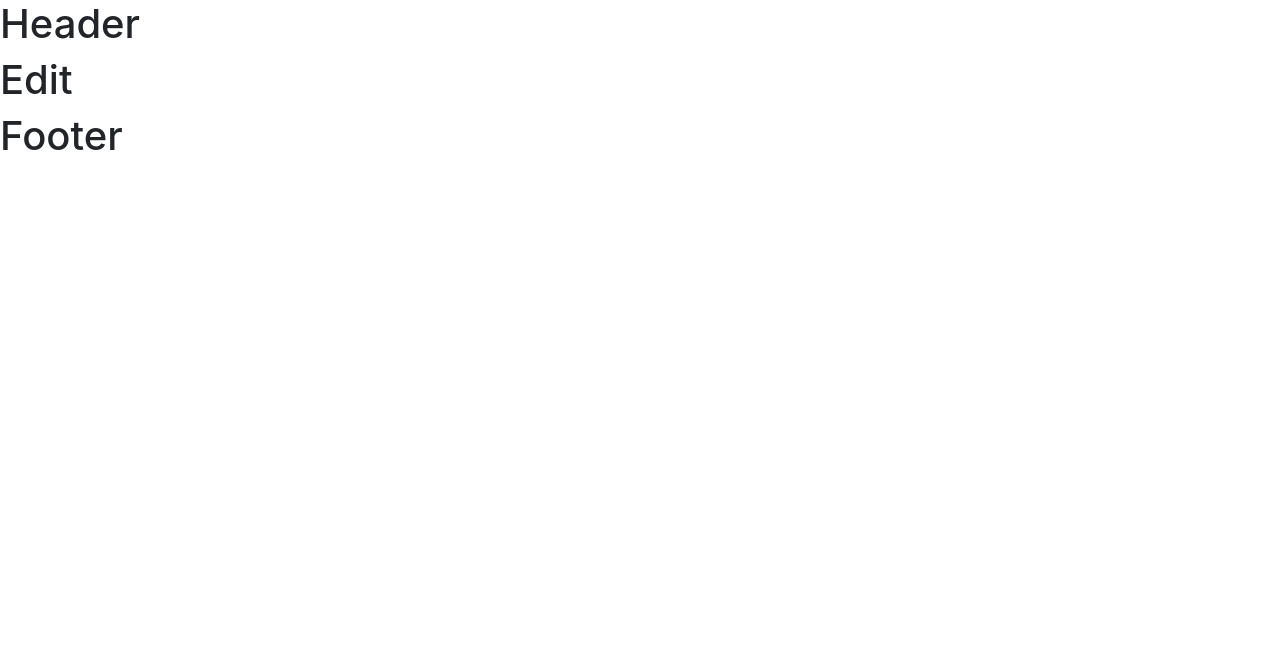
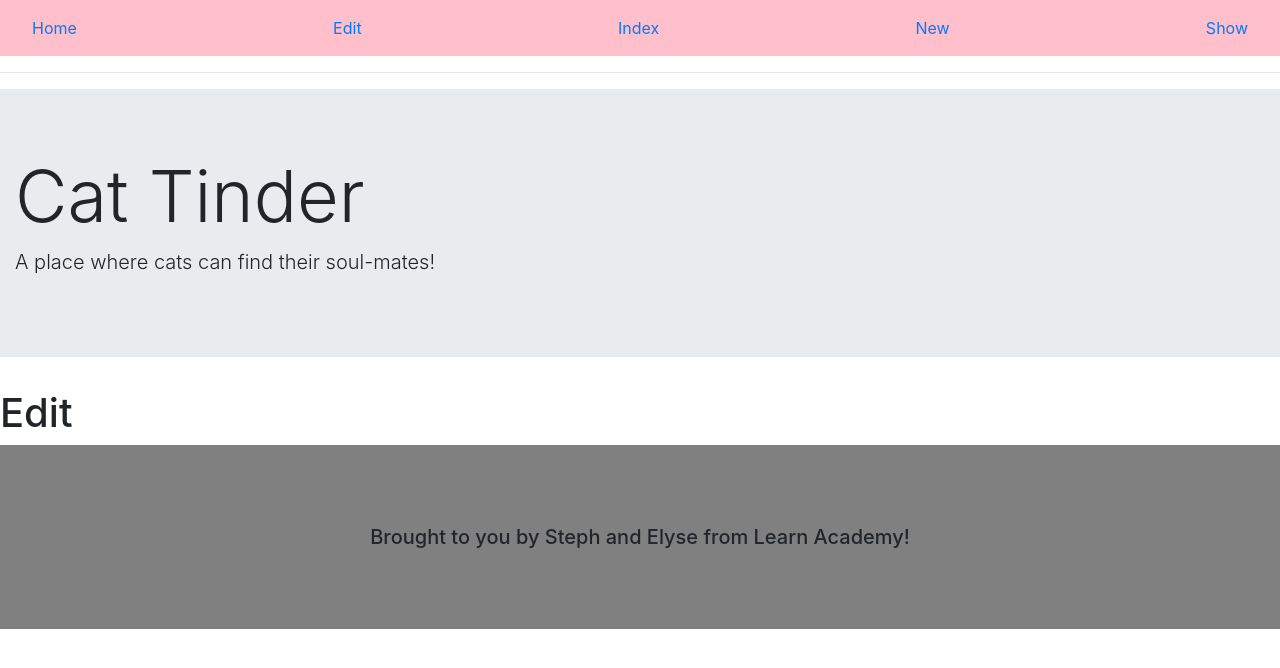
Before and after one commit to learn-academy-2021-alpha/cat-tinder-frontend-elyse-steph, a React (Create React App) app: page /catedit in a window 1280 px wide. Shown: the top 668 px of the page. Built offline with nearby package versions, Linux system fonts and the light colour scheme.

Commit message:
got some navbars headers and footers showing

```diff
--- a/src/App.css
+++ b/src/App.css
@@ -1,38 +1,16 @@
-.App {
+* {
+    padding: 0px;
+    margin: 0px
+  }
+
+.navbar {
+  background-color: pink;
+  color: black;
+}
+
+.footer {
+  background-color: grey;
+  margin: 0 !important;
+  padding: 5rem;
   text-align: center;
 }
-
-.App-logo {
-  height: 40vmin;
-  pointer-events: none;
-}
-
-@media (prefers-reduced-motion: no-preference) {
-  .App-logo {
-    animation: App-logo-spin infinite 20s linear;
-  }
-}
-
-.App-header {
-  background-color: #282c34;
-  min-height: 100vh;
-  display: flex;
-  flex-direction: column;
-  align-items: center;
-  justify-content: center;
-  font-size: calc(10px + 2vmin);
-  color: white;
-}
-
-.App-link {
-  color: #61dafb;
-}
-
-@keyframes App-logo-spin {
-  from {
-    transform: rotate(0deg);
-  }
-  to {
-    transform: rotate(360deg);
-  }
-}
--- a/src/components/Footer.js
+++ b/src/components/Footer.js
@@ -5,7 +5,7 @@ class Footer extends Component {
     render () {
         return (
             <>
-            <h1>Footer </h1>
+            <h5 className="footer"> Brought to you by Steph and Elyse from Learn Academy! </h5>
 
             </>
         )
--- a/src/components/Header.js
+++ b/src/components/Header.js
@@ -1,11 +1,40 @@
 import React, { Component } from "react";
+import { Nav, NavItem, NavLink } from 'reactstrap';
+import { Jumbotron, Container } from 'reactstrap';
 
 class Header extends Component {
 
     render () {
         return (
             <>
-            <h1>Header </h1>
+            <div>
+                <Nav className="navbar">
+                    <NavItem>
+                    <NavLink href="#">Home</NavLink>
+                    </NavItem>
+                    <NavItem>
+                    <NavLink href="#">Edit</NavLink>
+                    </NavItem>
+                    <NavItem>
+                    <NavLink href="#">Index</NavLink>
+                    </NavItem>
+                    <NavItem>
+                    <NavLink href="#">New</NavLink>
+                    </NavItem>
+                    <NavItem>
+                    <NavLink href="#">Show</NavLink>
+                    </NavItem>
+                </Nav>
+                <hr />
+            </div>
+            <div>
+                <Jumbotron fluid>
+                <Container fluid>
+                    <h1 className="display-3">Cat Tinder</h1>
+                    <p className="lead">A place where cats can find their soul-mates!</p>
+                </Container>
+                </Jumbotron>
+            </div>
 
             </>
         )
--- a/src/pages/Home.js
+++ b/src/pages/Home.js
@@ -5,7 +5,16 @@ class Home extends Component {
     render () {
         return (
             <>
-            <h1>Home </h1>
+            <h1> Hello </h1>
+            <h1> Hello</h1>
+            <h1> Hello</h1>
+            <h1> Hello</h1>
+            <h1> Hello</h1>
+            <h1> Hello</h1>
+            <h1> Hello</h1>
+            <h1> Hello</h1>
+            <h1> Hello</h1>
+
 
             </>
         )
```
